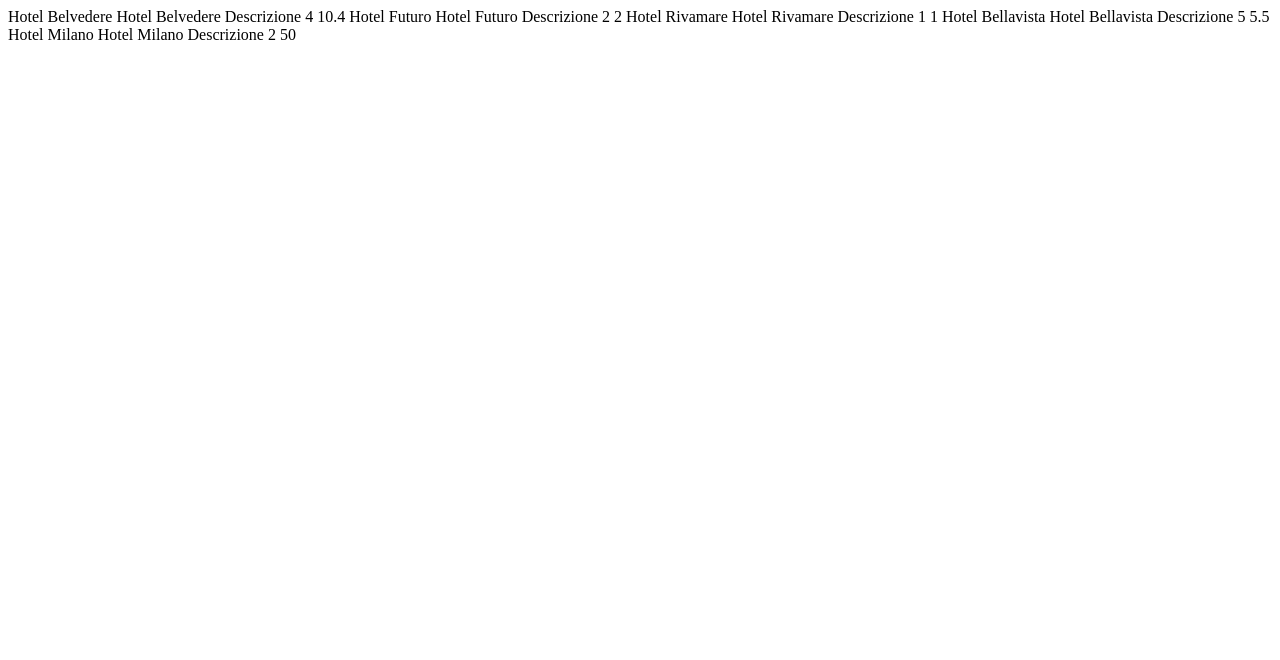
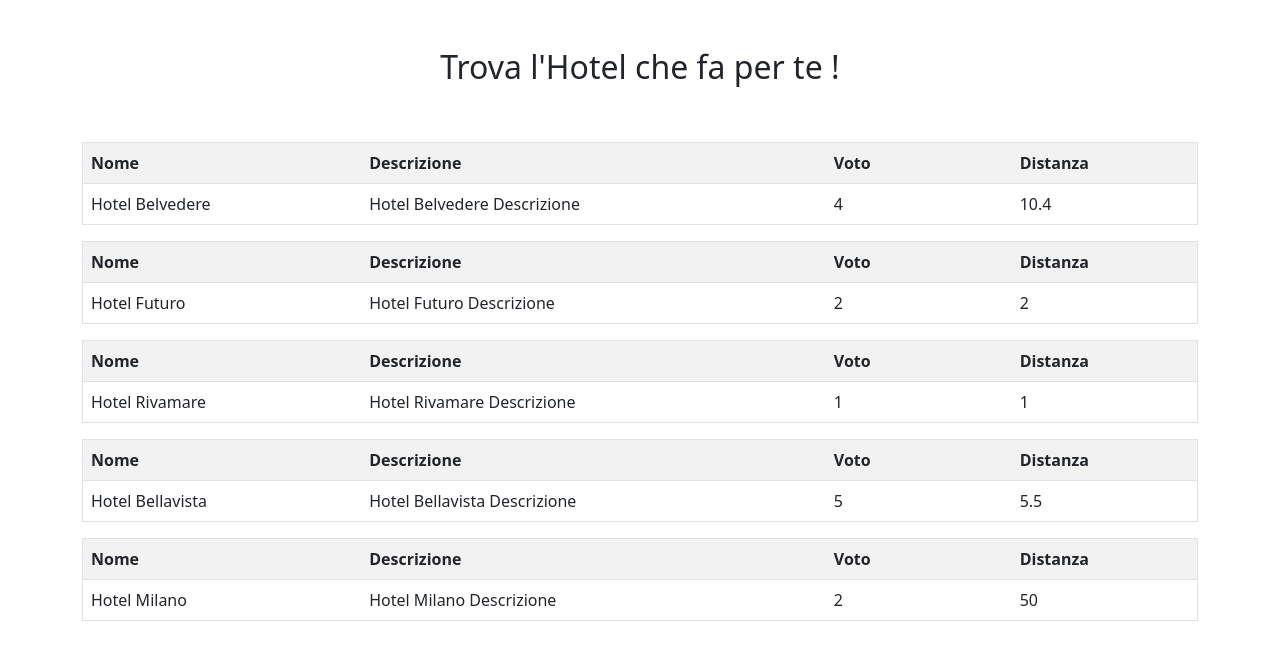
Before and after one commit to diegoferrari129/php-hotel, a PHP site: page / in a window 1280 px wide. Shown: the top 660 px of the page. Run offline with PHP 8.4, Linux system fonts and the light colour scheme.

Commit message:
[UPD] added style to $hotel's elements

```diff
--- a/index.php
+++ b/index.php
@@ -48,13 +48,63 @@
     <meta charset="UTF-8">
     <meta name="viewport" content="width=device-width, initial-scale=1.0">
     <title>phphotel</title>
+    <link rel="stylesheet" href="style.css">
+    <link href="https://cdn.jsdelivr.net/npm/bootstrap@5.0.2/dist/css/bootstrap.min.css" rel="stylesheet" integrity="sha384-EVSTQN3/azprG1Anm3QDgpJLIm9Nao0Yz1ztcQTwFspd3yD65VohhpuuCOmLASjC" crossorigin="anonymous">
 </head>
 <body>
+    <div class="container">
+        <div class="row">
+            <div class="col-12">
+
+                <h2 class="py-5 text-center">
+                    Trova l'Hotel che fa per te !
+                </h2>
+
+            </div>
+
             <?php foreach ($hotels as $hotel) { ?>
+                <div class="col-12">
+
+                    <table class="table table-striped">
+                        <tr>
+                            <th class="col-3">
+                                Nome
+                            </th>
+
+                            <th class="col-5">
+                                Descrizione
+                            </th>
+
+                            <th class="col-2">
+                                Voto
+                            </th>
+
+                            <th class="col-2">
+                                Distanza
+                            </th>
+                        </tr>
+                        <tr>
+                            <td class="col-3">
                                 <?php echo $hotel['name']; ?>
+                            </td>
+
+                            <td class="col-5">
                                 <?php echo $hotel['description']; ?>
+                            </td>
+
+                            <td class="col-2">
                                 <?php echo $hotel['vote']; ?>
+                            </td>
+
+                            <td class="col-2">
                                 <?php echo $hotel['distance_to_center']; ?>
+                            </td>
+                        </tr>
+                    </table>
+
+                </div>
             <?php } ?>
+        </div>
+    </div>
 </body>
 </html>
--- /dev/null
+++ b/style.css
@@ -0,0 +1,9 @@
+*{
+    margin: 0;
+    padding: 0;
+    box-sizing: border-box;
+}
+
+table {
+    border: 1px solid black;
+}
```
Lines whose indentation alone changed are shown as unchanged.
